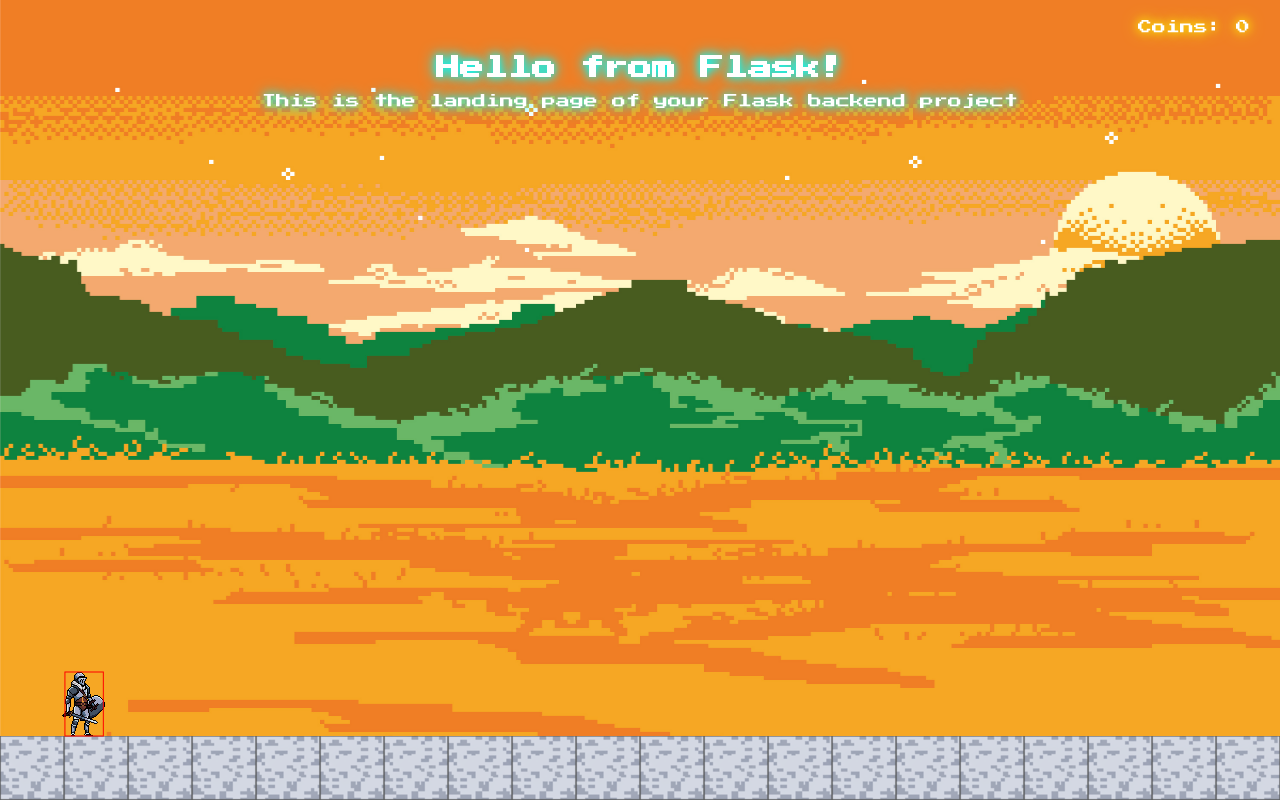
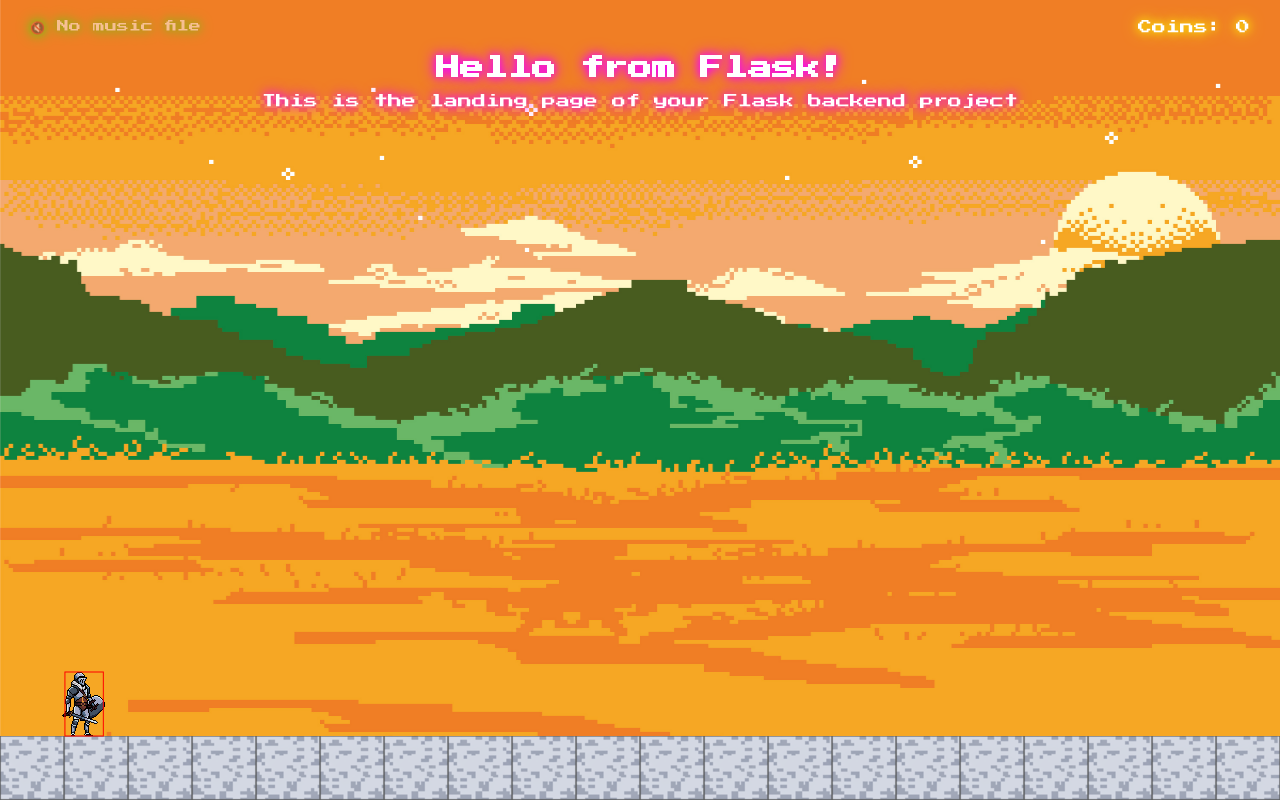
Before and after one commit to AbdullahAlFalah/my-flask-backend, a Flask app: page / in a window 1280 px wide. Run offline with Flask 3, Linux system fonts and the light colour scheme.

Commit message:
Added retro arcade music and tried fixing snapping but to no avail

```diff
--- a/templates/index.html
+++ b/templates/index.html
@@ -16,7 +16,7 @@
             position: absolute;
             width: 100%;
             z-index: 10;
-            text-shadow: 0 0 8px #0ff, 0 0 16px #0ff; /* glowing light effect */
+            text-shadow: 0 0 8px rgb(247, 0, 255), 0 0 16px rgb(247, 0, 255); /* purple glow */
         }
         h1 {
             top: 40px;
@@ -34,6 +34,17 @@
             z-index: 10;
             color: #fff;
             text-shadow: 0 0 8px #ff0, 0 0 16px #ff0; /* yellow glow */
+        }
+        #musicControl {
+            position: absolute;
+            top: 20px;
+            left: 30px;
+            font-size: 12px;
+            z-index: 10;
+            color: #fff;
+            text-shadow: 0 0 8px #0f0, 0 0 16px #0f0; /* green glow */
+            cursor: pointer;
+            user-select: none;
         }
         canvas {
             display: block;
@@ -53,12 +64,16 @@
     <!-- Score counter -->
     <div id="score">Coins: 0</div>
 
+    <!-- Music control -->
+    <div id="musicControl">🔊 Music: ON (Click to toggle)</div>
+
     <canvas id="game" width="800" height="600"></canvas>
 
     <script>
         const canvas = document.getElementById("game");
         const ctx = canvas.getContext("2d");
         const scoreDisplay = document.getElementById("score");
+        const musicControl = document.getElementById("musicControl");
 
         // Make sure these match your groundTile.png dimensions
         const TILE_WIDTH = 64;
@@ -69,6 +84,54 @@
             coins: [],
             score: 0
         };
+
+        // Background music setup (optional - won't block page load)
+        let bgMusic = new Audio;
+        let musicEnabled = false;
+        let musicLoaded = false;
+
+        if (musicControl) {
+            bgMusic.src = "/static/music.mp3";
+            bgMusic.loop = true;
+            bgMusic.volume = 0.3;
+
+            // Check if music file exists
+            bgMusic.addEventListener('canplaythrough', () => {
+                musicLoaded = true;
+                musicControl.textContent = "🔊 Music: OFF (Click to play)";
+                console.log("Music loaded successfully");
+            });
+
+            bgMusic.addEventListener('error', () => {
+                musicControl.textContent = "🔇 No music file";
+                musicControl.style.opacity = "0.5";
+                musicControl.style.cursor = "default";
+                console.log("Music file not found - game will work without it");
+            });
+
+            musicControl.addEventListener("click", () => {
+                if (!musicLoaded) return;
+
+                musicEnabled = !musicEnabled;
+                if (musicEnabled) {
+                    bgMusic.play().catch(e => console.log("Audio play failed:", e));
+                    musicControl.textContent = "🔊 Music: ON (Click to toggle)";
+                } else {
+                    bgMusic.pause();
+                    musicControl.textContent = "🔇 Music: OFF (Click to play)";
+                }
+            });
+        }
+
+        let musicStarted = false;
+        function tryStartMusic() {
+            if (!musicStarted && musicEnabled && musicLoaded && bgMusic) {
+                bgMusic.play().catch(e => console.log("Audio play failed:", e));
+                musicStarted = true;
+            }
+        }
+        document.addEventListener("keydown", tryStartMusic, { once: true });
+        canvas.addEventListener("click", tryStartMusic, { once: true });
 
         // Make canvas responsive
         function resizeCanvas() {
@@ -244,16 +307,29 @@
             // Pick slice based on current frame
             let sx = player.frame * frameW;
 
-            // Draw with facing direction: Mirror if facing left
+            // FIXED: Use consistent drawing method that doesn't cause position shifts
             ctx.save();
-            ctx.translate(player.x + player.w / 2, player.y + player.h / 2);
-            ctx.scale(player.facing, 1); // Flip horizontally if facing left
-            ctx.drawImage(
-                anim.img,
-                sx, 0, (frameW), (frameH), // Source rectangle
-                -player.w / 2, -player.h / 2, // Draw centered
-                player.w, player.h            // Destination size
-            );
+
+            // When facing left, translate to the RIGHT edge of the sprite
+            // then flip, so the sprite stays in the same world position
+            if (player.facing === -1) {
+                ctx.translate(player.x + player.w, player.y);
+                ctx.scale(-1, 1);
+                ctx.drawImage(
+                    anim.img,
+                    sx, 0, frameW, frameH,
+                    0, 0,
+                    player.w, player.h
+                );
+            } else {
+                ctx.translate(player.x, player.y);
+                ctx.drawImage(
+                    anim.img,
+                    sx, 0, frameW, frameH,
+                    0, 0,
+                    player.w, player.h
+                );
+            }
 
             ctx.restore();
 
```
Also changed, not shown: 1 other file.
